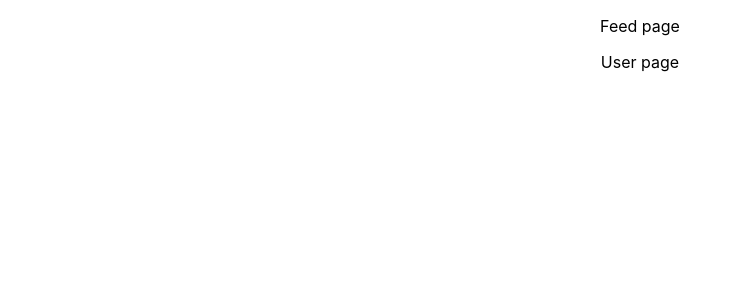
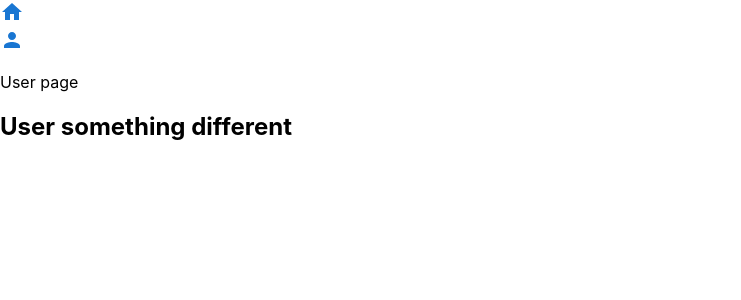
Before and after one commit to Margot-Jones/genesis-tiktuk, a React (Create React App) app in the folder my-tiktuk/: page /user in a window 1280 px wide. Shown: the top 300 px of the page, without its empty margins (0-741 px from the left). Built offline with nearby package versions, Linux system fonts and the light colour scheme.

Commit message:
create navigation

```diff
--- a/my-tiktuk/package.json
+++ b/my-tiktuk/package.json
@@ -3,6 +3,10 @@
   "version": "0.1.0",
   "private": true,
   "dependencies": {
+    "@emotion/react": "^11.6.0",
+    "@emotion/styled": "^11.6.0",
+    "@mui/icons-material": "^5.1.0",
+    "@mui/material": "^5.1.0",
     "@testing-library/jest-dom": "^5.15.0",
     "@testing-library/react": "^11.2.7",
     "@testing-library/user-event": "^12.8.3",
--- a/my-tiktuk/src/App.tsx
+++ b/my-tiktuk/src/App.tsx
@@ -1,14 +1,20 @@
-import React from 'react';
-import './App.css';
-import Feed from './pages/Feed';
-import User from './pages/User';
+import React from "react";
+import { Route, Routes } from "react-router";
+import "./App.css";
+import Navbar from "./components/Navbar";
+import Feed from "./pages/Feed";
+import User from "./pages/User";
 
 function App() {
   return (
-    <div className="App">
-      <Feed />
-      <User />
-    </div>
+    <>
+      <Navbar />
+
+      <Routes>
+        <Route path="/" element={<Feed />} />
+        <Route path="/user" element={<User />} />
+      </Routes>
+    </>
   );
 }
 
--- /dev/null
+++ b/my-tiktuk/src/components/Navbar.tsx
@@ -0,0 +1,26 @@
+
+import { NavLink } from 'react-router-dom';
+import HomeIcon from '@mui/icons-material/Home';
+import PersonIcon from '@mui/icons-material/Person';
+
+const Navbar = () => {
+
+
+  return (
+    <>
+        <div>
+          <NavLink to="/">
+            <HomeIcon color="primary" />
+          </NavLink>
+        </div>
+
+        <div>
+          <NavLink to="/user">
+            <PersonIcon color="primary" />
+          </NavLink>
+        </div>
+    </>
+  );
+}
+
+export default Navbar;
--- a/my-tiktuk/src/pages/Feed.tsx
+++ b/my-tiktuk/src/pages/Feed.tsx
@@ -1,7 +1,10 @@
 let Feed = () => {
-    return (
-        <p>Feed page</p>
-    );
-}
+  return (
+    <>
+      <p>Feed page</p>
+      <h1>Something here</h1>
+    </>
+  );
+};
 
 export default Feed;
--- a/my-tiktuk/src/pages/User.tsx
+++ b/my-tiktuk/src/pages/User.tsx
@@ -1,7 +1,10 @@
 let User = () => {
-    return (
-        <p>User page</p>
-    );
-}
+  return (
+    <>
+      <p>User page</p>
+      <h2>User something different</h2>
+    </>
+  );
+};
 
 export default User;
```
Also changed, not shown: my-tiktuk/src/index.tsx (+7 -7 lines), 1 other file (tests, documents, lock files or other folders).
